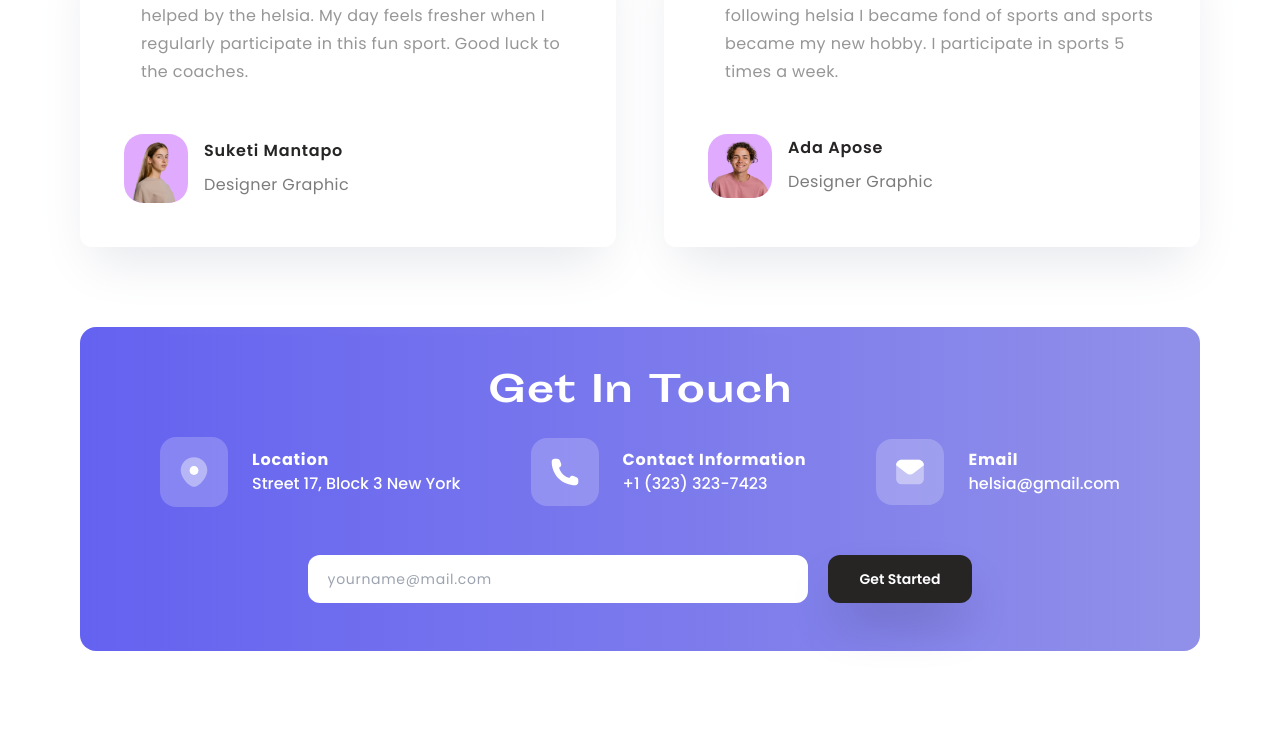
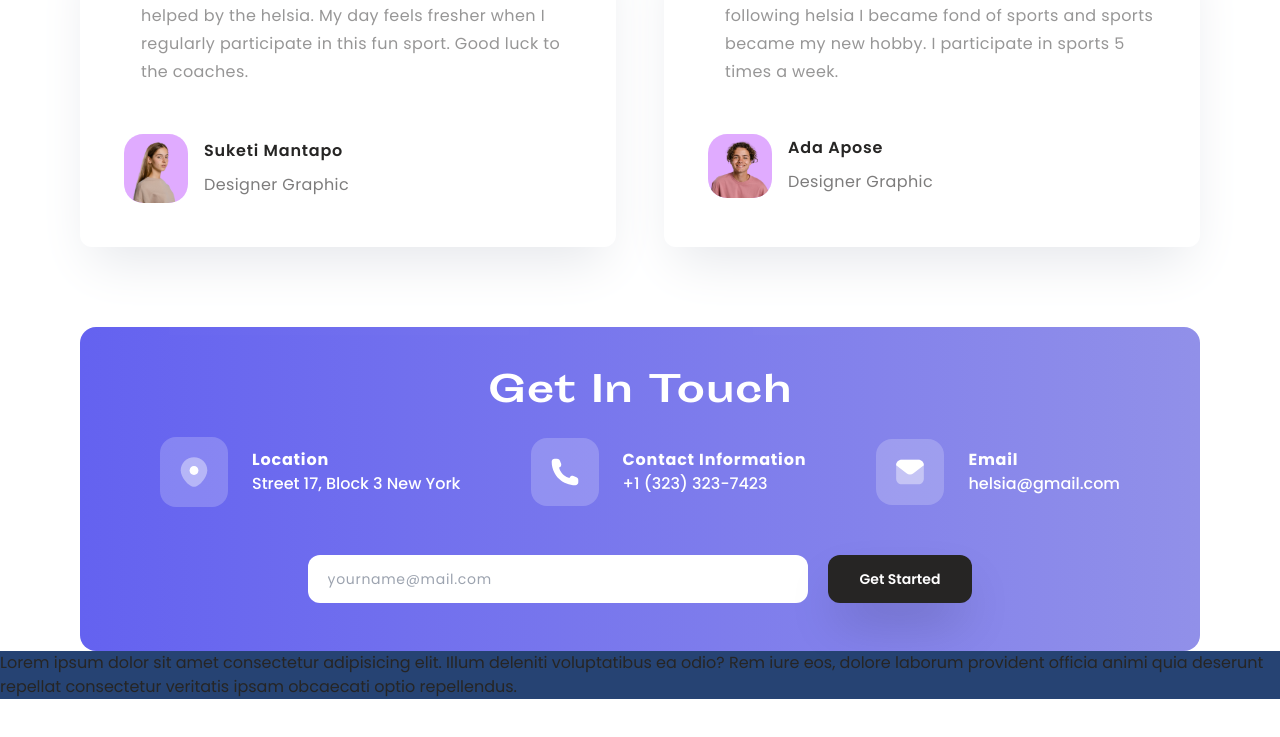
Before and after one commit to sohanemon/helsia-bootcamp, a Next.js app: page / in a window 1280 px wide. Shown: the part 3331-4068 px from the top of the page. Built offline with nearby package versions, Linux system fonts and the light colour scheme.

Commit message:
Jun 15, 2023, 3:22 PM

```diff
--- /dev/null
+++ b/src/app/footer.tsx
@@ -0,0 +1,10 @@
+export default function Footer() {
+  return (
+    <footer className='-mx-20 bg-themeBlue'>
+      Lorem ipsum dolor sit amet consectetur adipisicing elit. Illum deleniti
+      voluptatibus ea odio? Rem iure eos, dolore laborum provident officia animi
+      quia deserunt repellat consectetur veritatis ipsam obcaecati optio
+      repellendus.
+    </footer>
+  );
+}
--- a/src/app/page.tsx
+++ b/src/app/page.tsx
@@ -5,6 +5,7 @@ import TextImage from './text-&-image';
 import Pricing from './pricing';
 import Testimonial from './testimonial';
 import GetInTouch from './get-in-touch';
+import Footer from './footer';
 
 export default function Home() {
   return (
@@ -31,6 +32,7 @@ export default function Home() {
       <Pricing />
       <Testimonial />
       <GetInTouch />
+      <Footer />
     </main>
   );
 }
```
